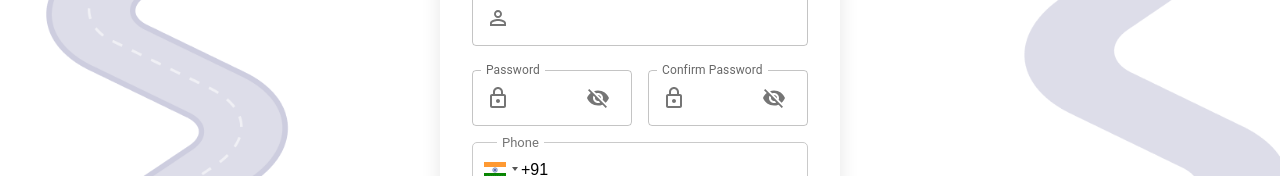
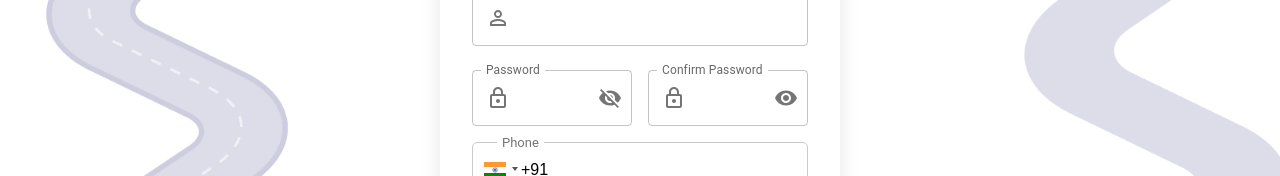
Before and after one commit to SundarapandiT/ISnFtLern, a React (Vite) app in the folder sfl-hub-frontend/: page /auth/register-page in a window 1280 px wide. Both pictures are taken after a click on the button 598 px from the left and 404 px from the top of the page. Shown: the part 306-482 px from the top of the page. Built offline with nearby package versions, Linux system fonts and the light colour scheme.

Commit message:
update regpage

```diff
--- a/sfl-hub-frontend/src/views/pages/RegisterPage.jsx
+++ b/sfl-hub-frontend/src/views/pages/RegisterPage.jsx
@@ -5,7 +5,9 @@ import axios from "axios";
 import { api } from "../../utils/api";
 import { isEmpty } from "../../utils/constant";
 import { Box, Paper, TextField, Button, Typography, Link, InputAdornment, Grid, Popover, useMediaQuery, IconButton } from "@mui/material";
-import { Visibility, VisibilityOff } from "@mui/icons-material";
+// import { Visibility, VisibilityOff } from "@mui/icons-material";
+import VisibilityIcon from '@mui/icons-material/Visibility';
+import VisibilityOffIcon from '@mui/icons-material/VisibilityOff';
 import { PersonOutline as FaUser, LockOutlined as FaLock } from "@mui/icons-material";
 import CloseIcon from "@mui/icons-material/Close";
 import DoneIcon from "@mui/icons-material/Done";
@@ -20,6 +22,7 @@ const RegisterPage = () => {
   const [activeField, setActiveField] = useState("");
   const isMobile = useMediaQuery("(max-width:600px)");
   const [showPassword, setShowPassword] = useState(false);
+  const [showConfirmPassword, setShowConfirmPassword] = useState(false);
   const { registerDetails, setRegisterDetails } = useRegister();
   const navigate = useNavigate();
   const classes = useStyles({ isMobile });
@@ -126,7 +129,15 @@ const RegisterPage = () => {
         } else if (value.trim() !== value) {
           errors.fullnameErr = true;
           errors.fullnameHelperText = "Please enter valid Full Name";
-        } else {
+        }else if (value.length < 3) {
+            errors.fullnameErr = true;
+            errors.fullnameHelperText = "Full Name must be at least 3 characters long";
+          }
+          else if(!/^[a-zA-Z\s]+$/.test(value)) {
+            errors.fullnameErr = true;
+            errors.fullnameHelperText = "Full Name must contain only letters";
+          }
+         else {
           errors.fullname = value;
           errors.fullnameErr = false;
           errors.fullnameHelperText = "";
@@ -428,14 +439,15 @@ const RegisterPage = () => {
                         className={classes.iconButton}
                       >
                         {showPassword ? (
-                          <VisibilityOff className={classes.toggleVisibilityIcon} />
+                          <VisibilityOffIcon className={classes.toggleVisibilityIcon} />
                         ) : (
-                          <Visibility className={classes.toggleVisibilityIcon} />
+                          <VisibilityIcon className={classes.toggleVisibilityIcon} />
                         )}
                       </IconButton>
                     </InputAdornment>
                   ),
                 }}
+
               />
               {activeField === "password" && (
                 <Popover
@@ -495,7 +507,7 @@ const RegisterPage = () => {
             <Grid item xs={12} sm={6}>
               <TextField
                 fullWidth
-                type={showPassword ? "text" : "password"}
+                type={showConfirmPassword ? "text" : "password"}
                 name="confirmpassword"
                 label="Confirm Password"
                 variant="outlined"
@@ -525,13 +537,13 @@ const RegisterPage = () => {
                   endAdornment: (
                     <InputAdornment position="end">
                       <IconButton
-                        onClick={() => setShowPassword((prev) => !prev)}
+                        onClick={() => setShowConfirmPassword((prev) => !prev)}
                         className={classes.iconButton}
                       >
-                        {showPassword ? (
-                          <VisibilityOff className={classes.toggleVisibilityIcon} />
+                        {showConfirmPassword ? (
+                          <VisibilityOffIcon className={classes.toggleVisibilityIcon} />
                         ) : (
-                          <Visibility className={classes.toggleVisibilityIcon} />
+                          <VisibilityIcon className={classes.toggleVisibilityIcon} />
                         )}
                       </IconButton>
                     </InputAdornment>
--- a/sfl-hub-frontend/src/views/styles/RegisterStyle.js
+++ b/sfl-hub-frontend/src/views/styles/RegisterStyle.js
@@ -98,9 +98,10 @@ export const useStyles = makeStyles((theme) => ({
     marginRight: theme.spacing(1),
   },
   toggleVisibilityIcon: {
-    fontSize: 18,
+    fontSize: "small"
   },
   iconButton: {
-    padding: "5px",
+    padding: "1px",
+    width: "10px",
   },
 }));
```
